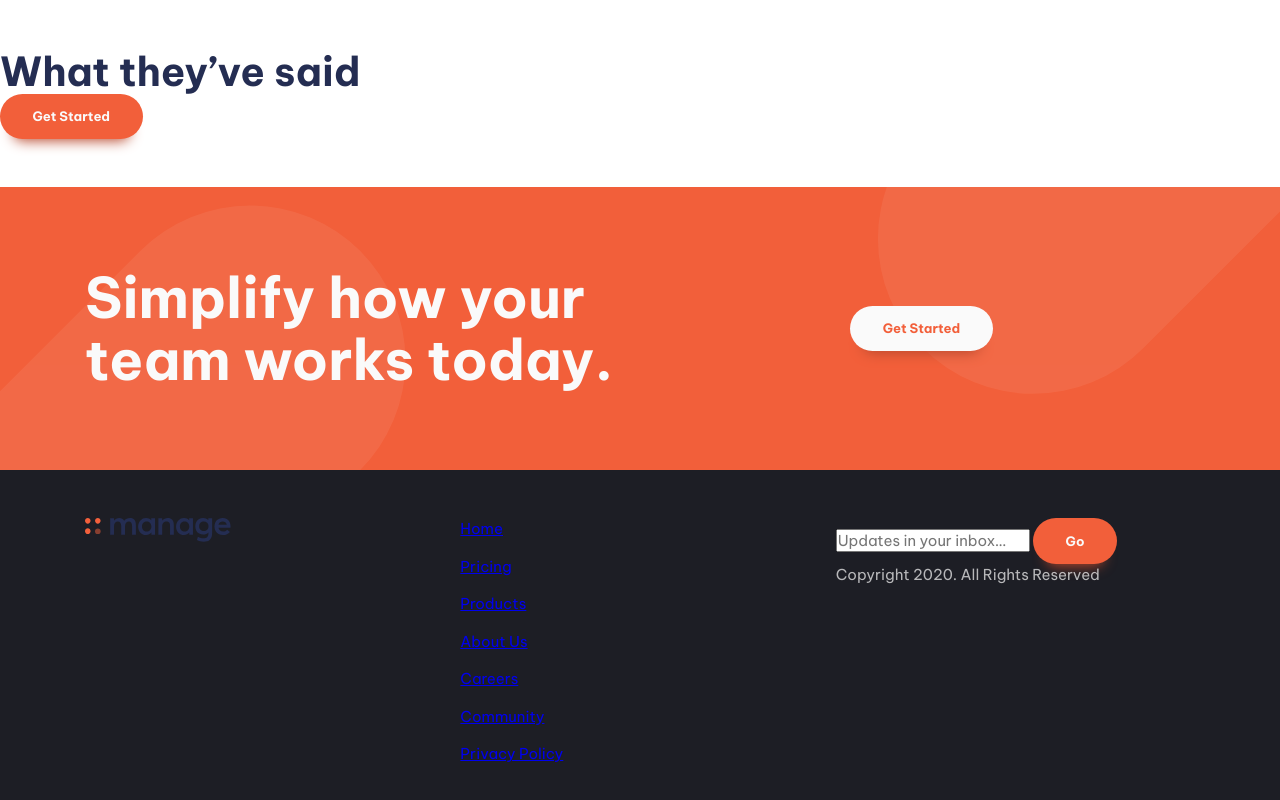
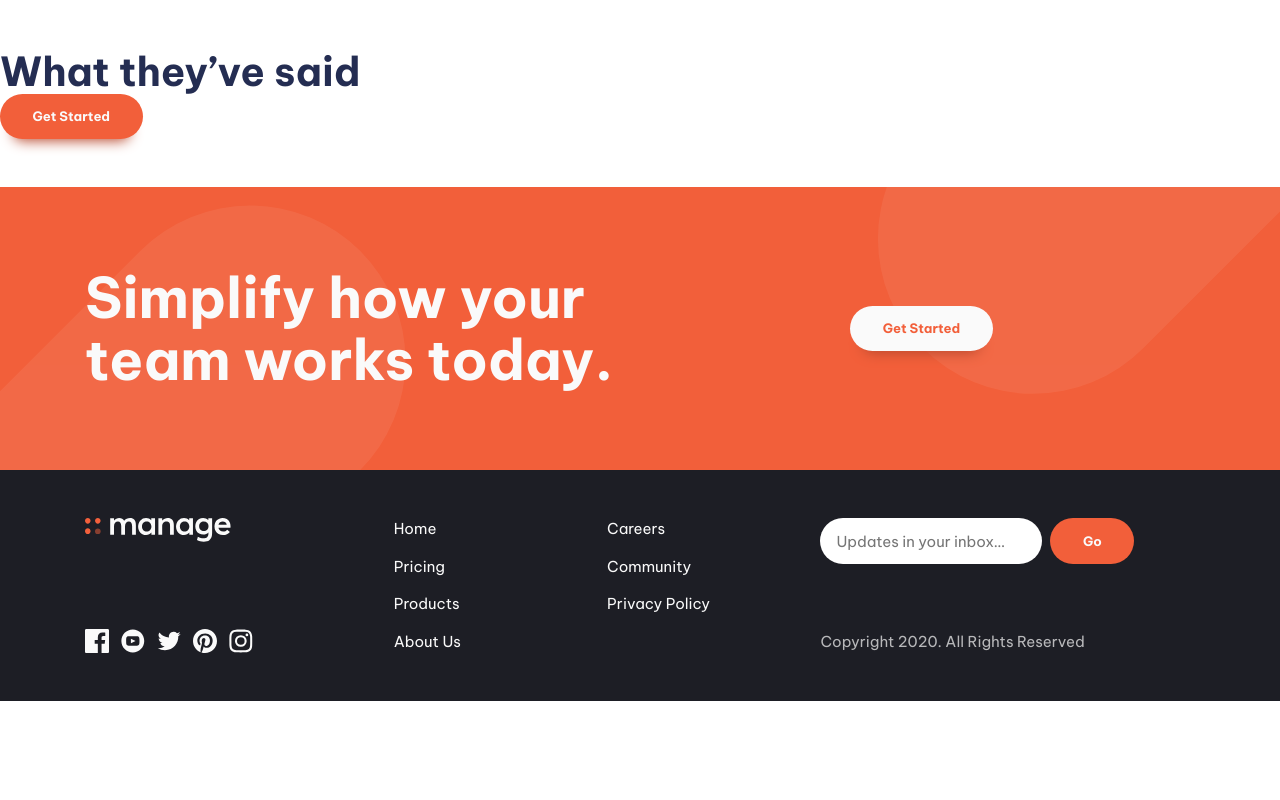
Before and after one commit to felipe-miranda-marreiros/Manage-landing-page, a plain HTML site: page index.html in a window 1280 px wide. Shown: the part 1414-2214 px from the top of the page. After the commit the page ends 2115 px from the top, so only its background shows below. Drawn offline with Linux system fonts and the light colour scheme.

Commit message:
feat: add footer responsiveness - desktop and mobile

```diff
--- a/index.html
+++ b/index.html
@@ -20,7 +20,9 @@
       <div class="container">
         <div class="nav-wrapper">
           <a href="#">
-            <img src="/images/logo.svg" alt="Manage" />
+            <svg class="icon" width="146" height="24">
+              <use xlink:href="images/social-icons.svg#logo"></use>
+            </svg>
           </a>
           <button
             type="button"
@@ -161,23 +163,67 @@
       </section>
     </main>
 
-    <footer class="padding-block-700 bg-neutral-900 text-neutral-100">
+    <footer
+      class="primary-footer padding-block-700 bg-neutral-900 text-neutral-100"
+    >
       <div class="container">
-        <div class="even-columns">
-          <div>
-            <a href="#">
-              <img src="/images/logo.svg" alt="Manage" />
+        <div class="primary-footer-wrapper">
+          <div class="primary-footer-logo-social">
+            <a href="#" aria-label="home">
+              <svg class="icon" width="146" height="24">
+                <use xlink:href="images/social-icons.svg#logo"></use>
+              </svg>
             </a>
 
-            <ul role="list" aria-label="Social links">
-              <li><a aria-label="facebook" href="#"></a></li>
-              <li><a aria-label="youtube" href="#"></a></li>
-              <li><a aria-label="twitter" href="#"></a></li>
-              <li><a aria-label="pinterest" href="#"></a></li>
-              <li><a aria-label="instagram" href="#"></a></li>
+            <ul class="social-list" role="list" aria-label="Social links">
+              <li>
+                <a aria-label="facebook" href="#">
+                  <svg class="social-icon">
+                    <use
+                      xlink:href="images/social-icons.svg#icon-facebook"
+                    ></use>
+                  </svg>
+                </a>
+              </li>
+              <li>
+                <a aria-label="youtube" href="#">
+                  <svg class="social-icon">
+                    <use
+                      xlink:href="images/social-icons.svg#icon-youtube"
+                    ></use>
+                  </svg>
+                </a>
+              </li>
+              <li>
+                <a aria-label="twitter" href="#">
+                  <svg class="social-icon">
+                    <use
+                      xlink:href="images/social-icons.svg#icon-twitter"
+                    ></use>
+                  </svg>
+                </a>
+              </li>
+              <li>
+                <a aria-label="pinterest" href="#">
+                  <svg class="social-icon">
+                    <use
+                      xlink:href="images/social-icons.svg#icon-pinterest"
+                    ></use>
+                  </svg>
+                </a>
+              </li>
+              <li>
+                <a aria-label="instagram" href="#">
+                  <svg class="social-icon">
+                    <use
+                      xlink:href="images/social-icons.svg#icon-instagram"
+                    ></use>
+                  </svg>
+                </a>
+              </li>
             </ul>
           </div>
-          <div>
+          <div class="primary-footer-nav">
             <nav class="footer-nav">
               <ul
                 class="flow"
@@ -195,10 +241,12 @@
               </ul>
             </nav>
           </div>
-          <div>
+          <div class="primary-footer-form">
             <form>
               <input type="email" placeholder="Updates in your inbox…" />
-              <button class="button" type="submit">Go</button>
+              <button class="button" type="submit" data-shadow="none">
+                Go
+              </button>
             </form>
             <p>Copyright 2020. All Rights Reserved</p>
           </div>
--- a/style.css
+++ b/style.css
@@ -160,6 +160,10 @@ p[data-width="wide"] {
   color: var(--clr-accent-400);
 }
 
+.button[data-shadow="none"] {
+  box-shadow: none;
+}
+
 .button[data-type="inverted"]:hover,
 .button[data-type="inverted"]:focus-visible {
   background-color: var(--clr-neutral-100);
@@ -277,6 +281,114 @@ p[data-width="wide"] {
     background-image: url("/images/bg-simplify-section-mobile.svg");
     background-position: left;
   }
+}
+
+/************ Footer Navigation ************/
+
+.primary-footer {
+  --logo-color: var(--clr-neutral-100);
+}
+
+.primary-footer-wrapper {
+  display: grid;
+}
+
+.primary-footer-wrapper {
+  grid-template-areas:
+    "form"
+    "nav"
+    "logo-social";
+  gap: var(--size-900);
+}
+
+@media (max-width: 50em) {
+  .primary-footer-wrapper > * {
+    margin-inline: auto;
+  }
+}
+
+.primary-footer-logo-social {
+  grid-area: logo-social;
+
+  display: flex;
+  flex-direction: column-reverse;
+  align-items: center;
+  gap: var(--size-700);
+}
+
+.primary-footer-nav {
+  grid-area: nav;
+}
+
+.primary-footer-form {
+  grid-area: form;
+
+  display: grid;
+  align-content: space-between;
+}
+
+.primary-footer form {
+  display: flex;
+  gap: var(--size-200);
+}
+
+input:where([type="text"], [type="email"], [type="password"]) {
+  border-radius: 100vw;
+  border: 0;
+  padding: var(--size-300) var(--size-400);
+}
+
+@media (min-width: 50em) {
+  .primary-footer-wrapper {
+    grid-template-areas: "logo-social nav form";
+  }
+
+  .primary-footer-logo-social {
+    align-items: flex-start;
+    justify-content: space-between;
+    flex-direction: column;
+    gap: var(--size-700);
+  }
+}
+
+.footer-nav {
+  columns: 2;
+  gap: clamp(var(--size-200), 30vw, var(--size-900));
+}
+
+.footer-nav a {
+  color: var(--clr-neutral-100);
+  text-decoration: none;
+}
+
+.social-list {
+  display: flex;
+  gap: var(--size-600);
+}
+
+.social-icon {
+  width: var(--size-600);
+  aspect-ratio: 1;
+  fill: var(--clr-neutral-100);
+}
+
+.social-list a:is(:hover, :focus) .social-icon {
+  fill: var(--clr-accent-400);
+}
+
+@media (min-width: 50em) {
+  .social-list {
+    display: flex;
+    gap: var(--size-300);
+  }
+
+  .social-icon {
+    width: var(--size-500);
+  }
+}
+
+.footer-nav a:is(:hover, :focus) {
+  color: var(--clr-accent-400);
 }
 
 /************ Utility Classes ************/
```
Also changed, not shown: images/social-icons.svg (added).
